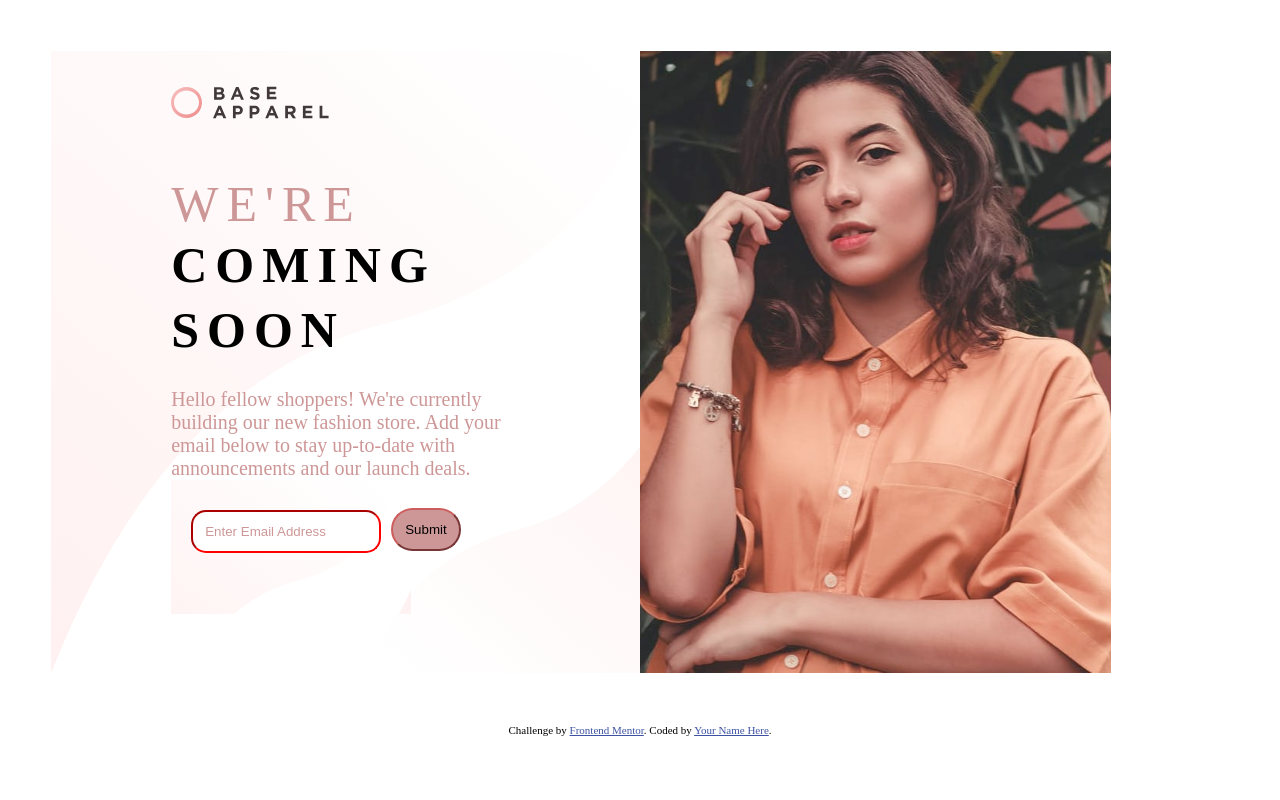
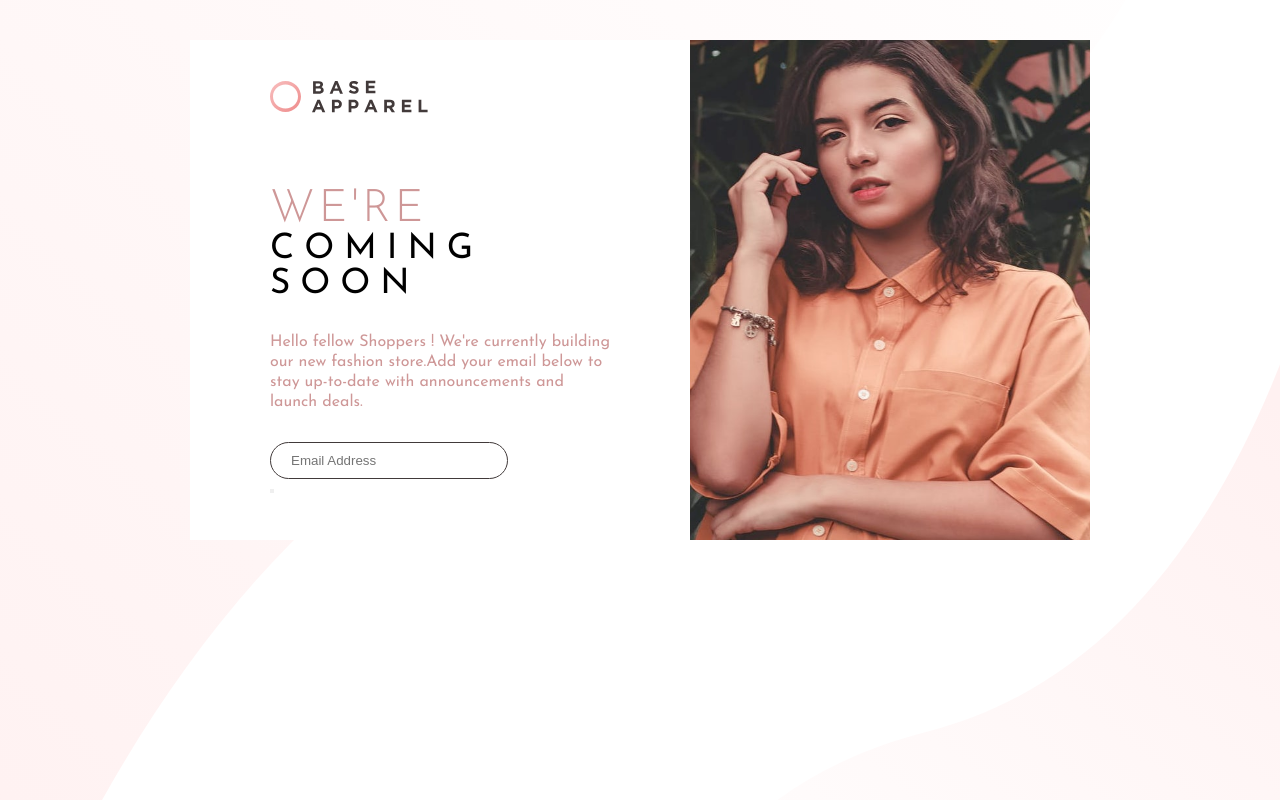
Before and after one commit to sijandahal/BaseApparelComingSoon, a plain HTML site: page index.html in a window 1280 px wide. Drawn offline with nearby package versions, Linux system fonts and the light colour scheme.

Commit message:
Changed the whole styling

```diff
--- a/index.html
+++ b/index.html
@@ -1,12 +1,16 @@
 <!DOCTYPE html>
 <html lang="en">
-
   <head>
     <meta charset="UTF-8" />
     <meta name="viewport" content="width=device-width, initial-scale=1.0" />
     <!-- displays site properly based on user's device -->
 
-  <link rel="icon" type="image/png" sizes="32x32" href="./images/favicon-32x32.png" />
+    <link
+      rel="icon"
+      type="image/png"
+      sizes="32x32"
+      href="./images/favicon-32x32.png"
+    />
     <link rel="stylesheet" href="style.css" />
     <title>Frontend Mentor | Base Apparel coming soon page</title>
 
@@ -24,59 +28,41 @@
   </head>
 
  <body>
-  <div class="coming-soon-page-container">
-    <div class="form-container">
-      <div class="details-container">
-        <header>
-          <img src="./images/logo.svg" alt="LogoImage" srcset="" class="logo" />
+   <div class="main__container">
+     <div class="form__container">
+       <div class="logo">
+         <img src="./images/logo.svg" alt="Logo" alt = "Logo">
+       </div>
+       <div class="header">
+         <h1 class = "main__header">We're</h1>
+         <h1 class = "secondary__header">Coming</h1>
+         <h1 class = "secondary__header1"> Soon</h1>
+         <p>
+           Hello fellow Shoppers ! We're currently building our new fashion store.Add your email below to stay up-to-date with announcements and launch deals.
+         </p>
+       </div>
 
-        </header>
-        <div class="image-mobile-container"><img src="images/hero-mobile.jpg" class = "mobileimage"></div>
-
-        <h1 class="main-heading">We're</h1>
-        <h1 class="sub-heading">coming </h1>
-        <h1 class="sub-heading">soon </h1>
-        <p class="paragraph">
-          Hello fellow shoppers! We're currently building our new fashion
-          store. Add your email below to stay up-to-date with announcements
-          and our launch deals.
-        </p>
-        <div class="form-container">
-          <img src="./images/icon-error.svg" alt="Error Icon" srcset="" class="error-icon" id = "errors" />
-          <input type="email" name="email" id="email" placeholder="Enter Email Address" id="email-box" />
-          <button type="submit" class="button" id = "validate">
-            Submit </button>
-            <h2 id='result'></h2>
-          <div id="error"></div>
+       <div class="input">
+         <form class = "form" id = "form">
+           <input type="text" placeholder="Email Address">
+         </form>
+         <button class = "button"></button>
        </div>
      </div>
-    </div>
-    <div class="imagesection">
-
-      <img src="./images/hero-desktop.jpg" alt="Image" srcset="" class="Image" />
+     <div class="image__container">
+       <img src="./images/hero-desktop.jpg" alt="Beautiful Girl" class = "main__image">
      </div>
    </div>
+ </body>
 
-
-
-  <footer>
-    <p class="attribution">
-      Challenge by
-      <a href="https://www.frontendmentor.io?ref=challenge" target="_blank">Frontend Mentor</a>. Coded by <a
-        href="#">Your Name Here</a>.
-    </p>
-  </footer>
+<!--
 
 <script src="https://ajax.googleapis.com/ajax/libs/jquery/2.1.1/jquery.min.js"></script>
 <script>
-
-
   function validateEmail(email) {
     var re = /^(([^<>()[\]\\.,;:\s@\"]+(\.[^<>()[\]\\.,;:\s@\"]+)*)|(\".+\"))@((\[[0-9]{1,3}\.[0-9]{1,3}\.[0-9]{1,3}\.[0-9]{1,3}\])|(([a-zA-Z\-0-9]+\.)+[a-zA-Z]{2,}))$/;
     return re.test(email);
   }
-
-
 
   function validate() {
     var $result = $("#result");
@@ -96,9 +82,4 @@
   $("#validate").on("click", validate);
 </script>
 
-  <script src="main.js"></script>
-</body>
-
-
-
-</html>
+<script src="main.js"></script> -->
--- a/style.css
+++ b/style.css
@@ -1,194 +1,107 @@
-* {
-  margin: 0px;
-  padding: 0px;
+@import url('https://fonts.googleapis.com/css2?family=Josefin+Sans:wght@300;400;600&display=swap');
+
+
+:root {
+  --primary-color : hsl(0, 36%, 70%);
+  --red-color : hsl(0, 93%, 68%);
+  --dark-red : hsl(0, 6%, 24%);
+}
+
+*{
+  margin : 0px;
+  padding : 0px;
   box-sizing: border-box;
 }
 
-.coming-soon-page-container{
+body {
+  background-image: url(./images/bg-pattern-desktop.svg);
+  background-position: center;
+  background-size: cover;
+  background-repeat: no-repeat;
+  font-family: 'Josefin Sans', sans-serif;
+  font-size: 16px;
   display: flex;
-  margin: 4%
-}
-
-.logo {
-  margin-top: 10%;
-}
-
-.form-container {
-  padding: 0px 120px;
-  background: url(./images/bg-pattern-desktop.svg);
-  background-size: cover;
-  width: 50%;
-}
-
-.imagesection {
-  width: 40%;
-}
-
-.main-heading {
-  margin-top: 15%;
-  text-transform: uppercase;
-  color: hsl(0, 36%, 70%);
-  font-size: 50px;
-  font-weight: 300;
-  letter-spacing: 8px;
-}
-
-.sub-heading {
- font-size: 50px;
- text-transform: uppercase;
- line-height: 65px;
- letter-spacing: 8px;
-}
-
-.paragraph {
-  color: hsl(0, 36%, 70%);
-  font-size: 20px;
-  margin-top: 25px;
-}
-
-.Image {
-  width: 100%;
-  height: 100%;
-}
-
-#email {
-  margin-top: 30px;
-  width: 190px;
-  padding: 12px;
-  padding-right: 0px;
-  margin-left: -100px;
-  background-color: white;
-  border-radius: 15px;
-  border-color: red;
+  flex-direction: row;
+  align-items: flex-start;
+  justify-content: center;
+  height: 100vh;
 
 }
 
-.button {
-  display: inline-block;
+.main__container{
+  display: flex;
+  justify-content: space-between;
+  width: 900px;
+  height: 500px;
+  margin: 40px auto;
 }
 
-::placeholder {
-  color: hsl(0, 36%, 70%);
+.form__container {
+  background-color: #fff;
+  width: 500px;
+  margin: 0px auto;
+  display: flex;
+  flex-direction: column;
+  align-items: flex-start;
+  padding: 40px 80px;
 }
 
-.error-icon {
-  position: relative;
-  top: 63px;
-  left: 60px;
-  display: none;
-}
-.button {
-  position: relative;
-  top: -45px;
-  left: 100px;
-  display: block;
-  cursor: pointer;
-  color: black;
-  background : hsl(0, 36%, 70%);
-  padding: 12px;
-  border-radius: 50px;
-  border-color: indianred;
-  transition: all .2s ease-in-out;
+.form__container .logo {
+  margin-bottom: 70px;
 }
 
-.button:hover {
-  background-color: hsl(0, 36%, 70%);
-  transform: scale(1.09);
-  transition: all .2s ease-in-out;
+.form__container .header .main__header {
+  font-size: 45px;
+  font-weight: 300;
+  text-transform: uppercase;
+  letter-spacing: 4px;
+  color : var(--primary-color)
 }
 
-#result {
-  display: inline-block;
-  position: relative;
-  font-size: 10px;
-  left: -58px;
-  top: -20px;
+.form__container .header .secondary__header,
+.form__container .header .secondary__header1
+{
+text-transform: uppercase;
+letter-spacing: 10px;
+font-size: 35px;
+font-weight: 400;
 }
 
-.image-mobile-container {
-  display: none;
+.form__container .header .secondary__header1 {
+  margin-bottom: 30px;
 }
 
-
-@media only screen and (max-width:378px) {
-
-  body {
-    margin: 0;
-    padding: 0;
-  }
-  .logo {
-    margin-left: 43px;
-  }
-  .coming-soon-page-container {
-    margin: 0%;
-    padding: 0%;
-  }
-
-
-  .imagesection {
-    display: none;
-  }
-
-  .image-mobile-container {
-    display: block;
-    width: 100%;
-  }
-
-  .mobileimage {
-    width: 100%;
-    margin-top: 35px;
-  }
-
-  .form-container {
-    padding: 0px;
-    width: 100%;
-  }
-
-  .details-container {
-    align-items: center;
-  }
-
-  .main-heading, .sub-heading {
-    text-align: center;
-    font-size: 26px;
-    letter-spacing: 4px;
-    line-height: 45px;
-  }
-.paragraph {
-  text-align: center;
-  font-size: 20px;
-  padding: 0.5rem;
+.form__container .header p {
+  font-size: 16px;
+  line-height: 20px;
+  color: var(--primary-color);
+  margin-bottom: 30px;
 }
 
-#email {
-  width: 60%;
-  left: 20px;
-  position: relative;
-  margin-left: 0px;
+.form__container .input {
+    width: 70%;
 }
 
-.button {
-  display: block;
-  position: relative;
-  left: 250px;
+.form__container .input input {
+  padding: 10px 20px;
+  width: 100%;
+  border-radius: 50px;
+  border: none;
+  border : 1px solid var(--dark-red);
+  outline: none;
 }
 
-.error-icon {
-  display: none;
-}
- #result {
-   display: inline;
-   margin-left: 20px;
-   text-align: center;
-   padding-left: 100px;
-   font-size: 15px;
- }
-
+.form__container .button {
+  background: url(./images/icon-arrow.svg) no-repeat center cover;
 
 }
 
-@media screen and (max-width: 750px) and (min-width: 379px) {
-  body {
-    background-color: indigo;
-  }
+.image__container {
+  display: flex;
+  width: 400px;
 }
+
+.main__image {
+  height: 500px;
+  width: 400px;
+}
```
Lines whose indentation alone changed are shown as unchanged.
